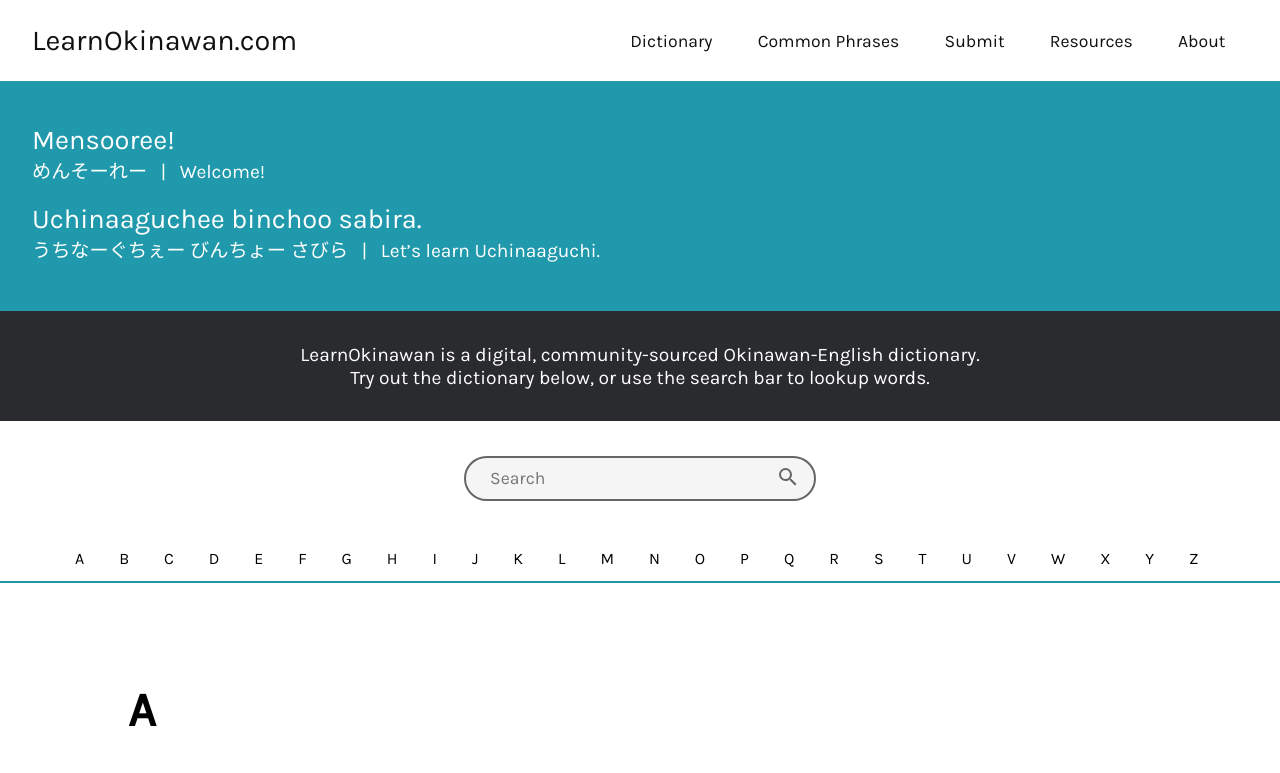
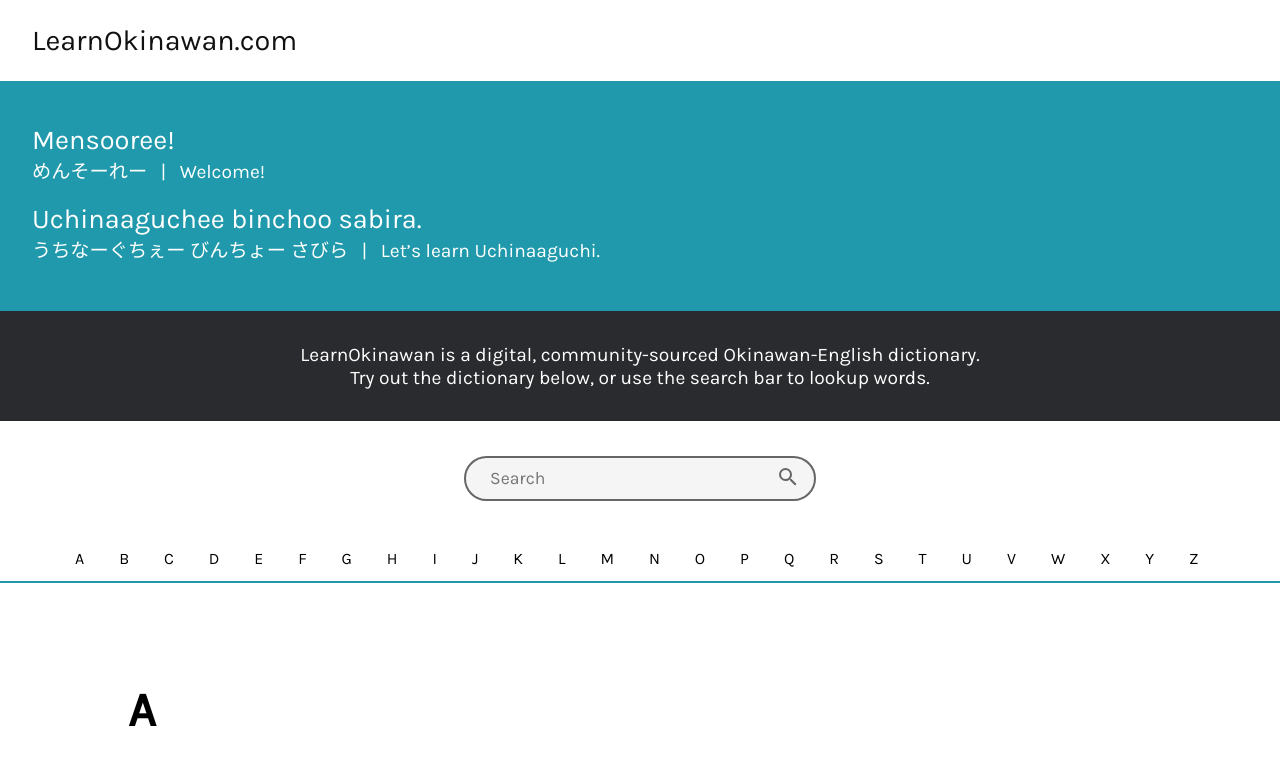
Before and after one commit to learnokinawan/site, a plain HTML site: page index.html in a window 1280 px wide. Shown: the top 773 px of the page. Drawn offline with nearby package versions, Linux system fonts and the light colour scheme.

Commit message:
hide menu bar

```diff
--- a/index.html
+++ b/index.html
@@ -19,13 +19,13 @@
   <body>
     <header class="header">
       <a href="#">LearnOkinawan.com</a>
-      <ul class="menu-items">
+      <!-- <ul class="menu-items">
         <li><a href="#" class="menu-item">Dictionary</a></li>
         <li><a href="#" class="menu-item">Common Phrases</a></li>
         <li><a href="#" class="menu-item">Submit</a></li>
         <li><a href="#" class="menu-item">Resources</a></li>
         <li><a href="#" class="menu-item">About</a></li>
-      </ul>
+      </ul> -->
     </header>
 
     <!-- Break -->
```
